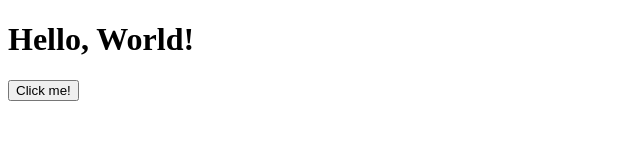
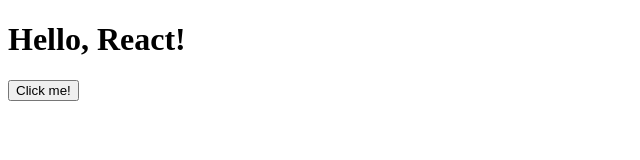
Before and after one commit to suzukitakafumifcc/moz-todo-react, a React (Vite) app: page / in a window 1280 px wide. Shown: the top 160 px of the page, without its empty margins (0-640 px from the left). Built offline with nearby package versions, Linux system fonts and the light colour scheme.

Commit message:
feat: 式のレンダリング

```diff
--- a/src/App.jsx
+++ b/src/App.jsx
@@ -1,8 +1,10 @@
+const subject = "React";
+
 function App() {
   return (
     <>
       <header>
-        <h1>Hello, World!</h1>
+        <h1>Hello, {subject}!</h1>
         <button type="button" className="primary">
           Click me!
         </button>
```
